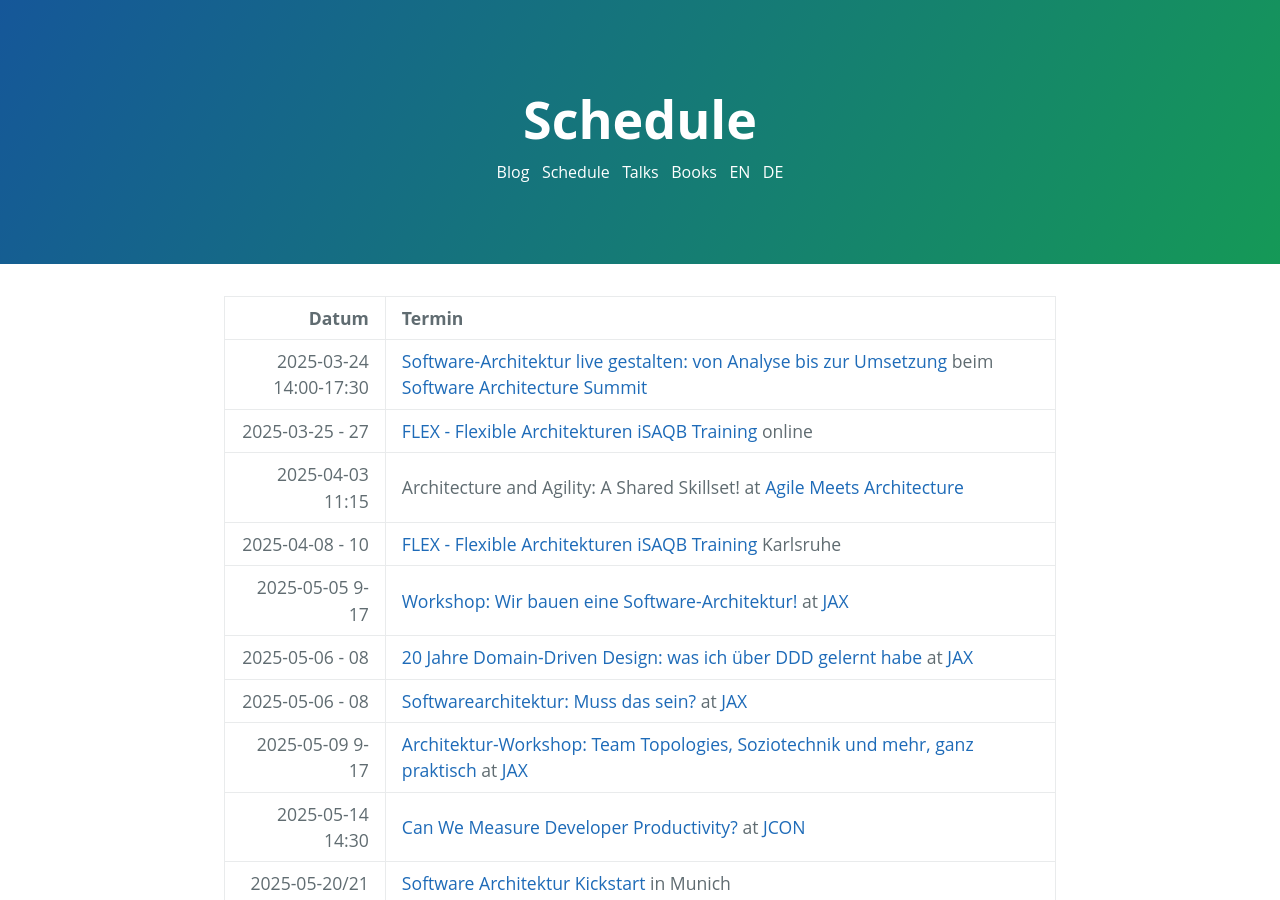
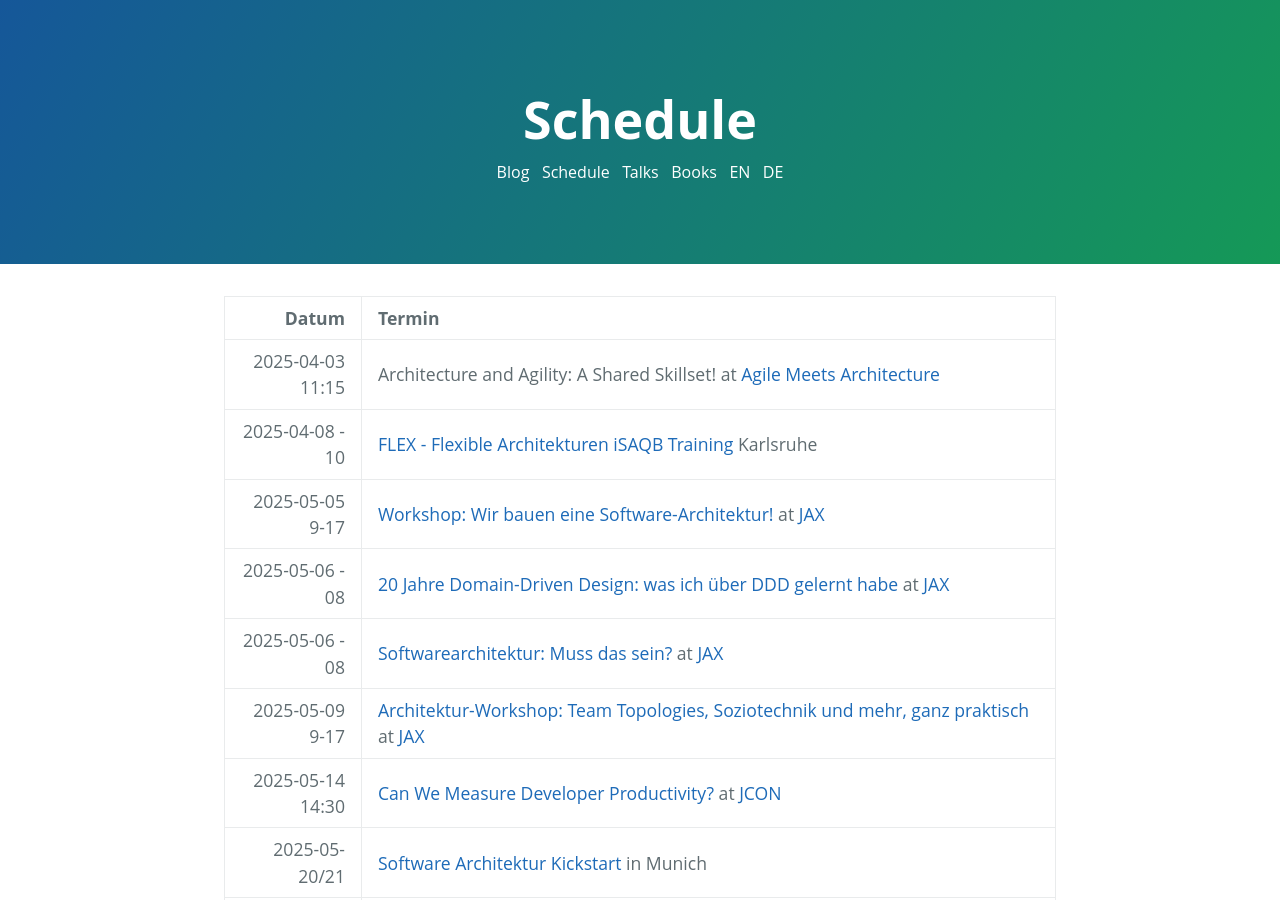
Before and after one commit to ewolff/ewolff.com, a Jekyll site: the page built from schedule.md, in a window 1280 px wide and 900 px high. Built offline with Jekyll 4.4.1, drawn with Linux system fonts in a browser that asks for light colours; our own code applies the rules of GitHub Pages for plain Markdown files.

```diff
--- a/schedule.md
+++ b/schedule.md
@@ -4,8 +4,6 @@ title: Schedule
 
 |            Datum | Termin                                                                                                                                                              |
 |-----------------:|:--------------------------------------------------------------------------------------------------------------------------------------------------------------------|
-| 2025-03-24 14:00-17:30 | [Software-Architektur live gestalten: von Analyse bis zur Umsetzung](https://software-architecture-summit.de/softwarearchitecture/wir-bauen-eine-software-architektur/) beim [Software Architecture Summit](https://software-architecture-summit.de/) |
-|  2025-03-25 - 27 | [FLEX - Flexible Architekturen iSAQB Training](https://www.socreatory.com/de/trainings/flex) online                                                                 |
 | 2025-04-03 11:15 | Architecture and Agility: A Shared Skillset! at [Agile Meets Architecture](https://www.agile-meets-architecture.com/) |
 |  2025-04-08 - 10 | [FLEX - Flexible Architekturen iSAQB Training](https://www.socreatory.com/de/trainings/flex) Karlsruhe                                                              |
 | 2025-05-05 9-17 | [Workshop: Wir bauen eine Software-Architektur!](https://jax.de/software-architecture/workshop-software-architektur-bauen) at [JAX](https://jax.de/) |
```
Also changed, not shown: termine.md (+0 -2 lines).
